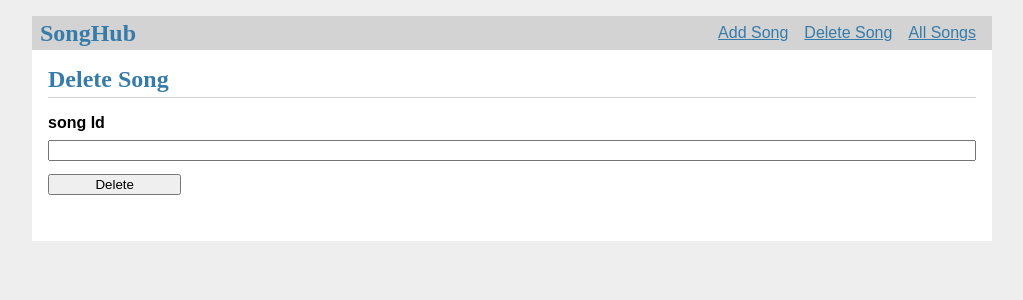
After one commit to seanluo1/cs411_project, a Flask app: page /delete_song in a window 1280 px wide. The commit adds this page. Shown: the top 300 px of the page, without its empty margins (128-1151 px from the left). Run offline with Flask 2, Linux system fonts and the light colour scheme.

Commit message:
add route and page to delete song

```diff
--- a/app/songs.py
+++ b/app/songs.py
@@ -44,3 +44,18 @@ def all_songs():
     print(all_songs)
 
     return render_template("nav_bar/my_songs.html", data = all_songs)
+
+@bp.route('/delete_song', methods=('GET', 'POST'))
+def delete_song():
+    if request.method == 'POST':
+        db = get_db()
+        song_id = request.form['song_id']
+
+        db.execute(
+            'DELETE FROM Song WHERE SongId=(?)',
+            (song_id)
+        )
+
+        db.commit()
+
+    return render_template('nav_bar/delete_song.html')
--- a/app/templates/logged_in_base.html
+++ b/app/templates/logged_in_base.html
@@ -5,7 +5,7 @@
   <h1>SongHub</h1>
   <ul>
       <li><a href="{{ url_for('songs.add_song') }}">Add Song</a>
-      <li><a href="{{ url_for('home.index') }}">Edit Song</a>
+      <li><a href="{{ url_for('songs.delete_song') }}">Delete Song</a>
       <li><a href="{{ url_for('songs.all_songs') }}">All Songs</a>
   </ul>
 </nav>
--- /dev/null
+++ b/app/templates/nav_bar/delete_song.html
@@ -0,0 +1,13 @@
+{% extends 'logged_in_base.html' %}
+
+{% block header %}
+  <h1>{% block title %}Delete Song{% endblock %}</h1>
+{% endblock %}
+
+{% block content %}
+  <form method="post">
+    <label for="song_id"> song Id</label>
+    <input name="song_id" id="song_id" required>
+    <input type="submit" value="Delete">
+  </form>
+{% endblock %}
```
